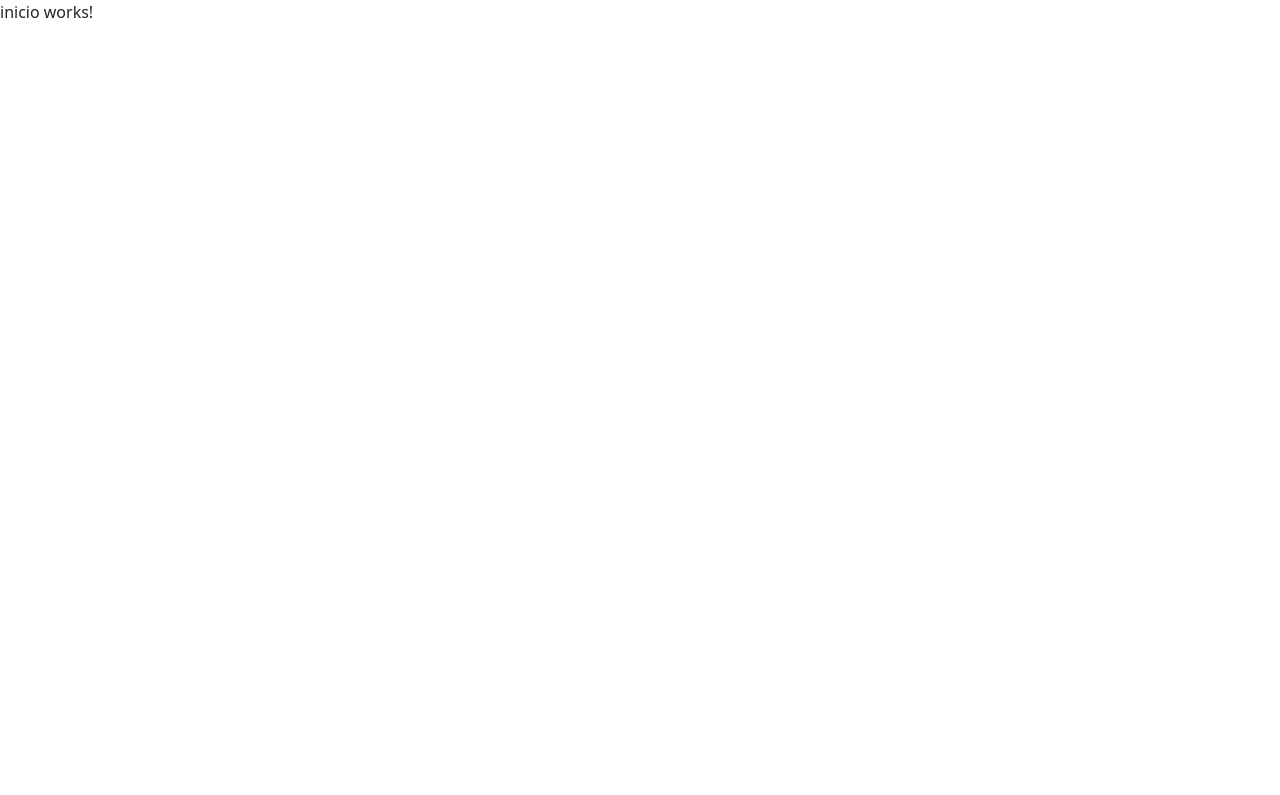
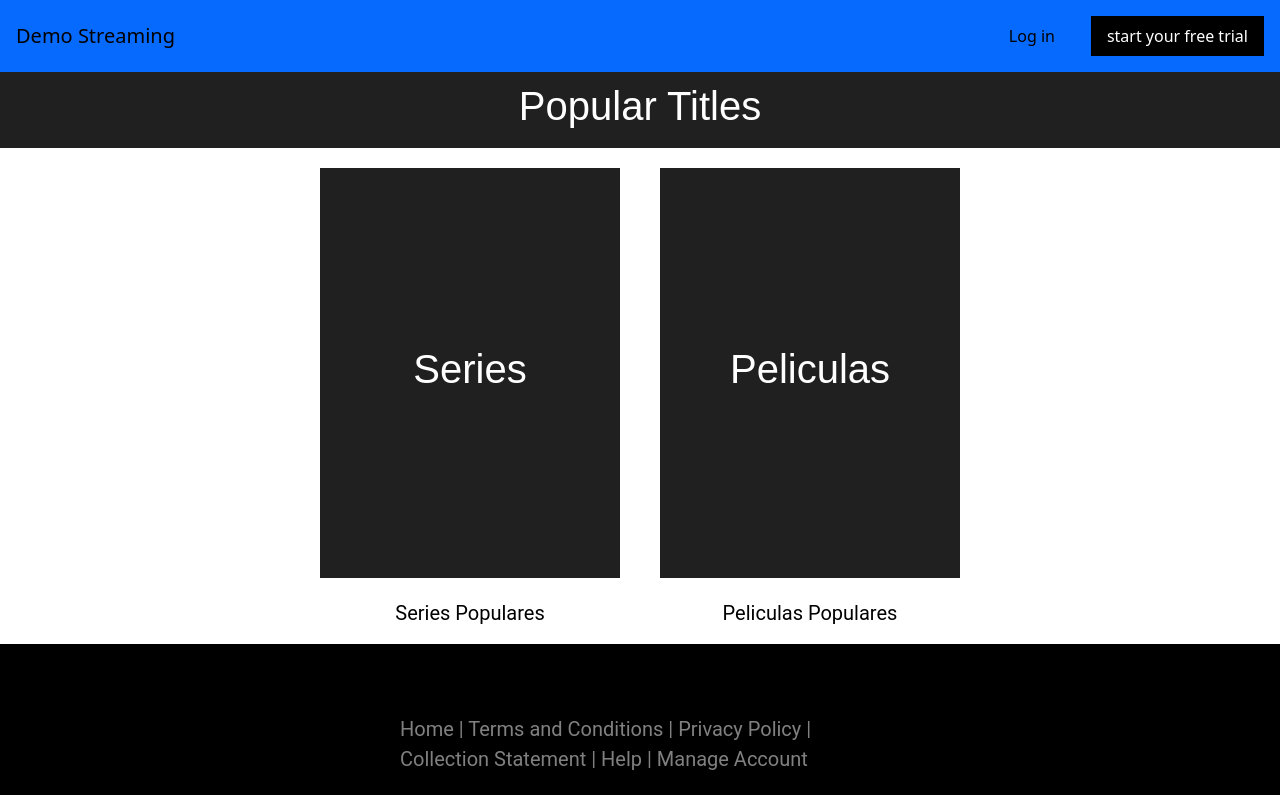
Before and after one commit to Christian-crypto-netu/Prueba_Tecnica, an Angular app: page /inicio-component in a window 1280 px wide. Shown: the top 795 px of the page. Built offline with nearby package versions, Linux system fonts and the light colour scheme.

Commit message:
nuevos cambios agregados

```diff
--- a/src/app/components/inicio/inicio.component.css
+++ b/src/app/components/inicio/inicio.component.css
@@ -0,0 +1,46 @@
+.titulo{
+  background-color: rgb(32, 32, 32);
+  padding: 10px;
+  color: white;
+  text-align: center;
+  font-family: 'Martian Mono', monospace;
+  font-family: 'Nunito', sans-serif;
+}
+
+.container{
+  display: flex;
+  align-items: center;
+  justify-content: center;
+}
+
+.container a{
+  text-decoration: none;
+  color: white;
+}
+
+.content{
+  display: flex;
+  align-items: center;
+  justify-content: center;
+  height: 410px;
+  width: 300px;
+  background-color: rgb(32, 32, 32);
+  margin: 20px;
+  font-family: 'Martian Mono', monospace;
+  font-family: 'Nunito', sans-serif;
+  opacity: 1;
+}
+
+.content:hover{
+  opacity: 0.6;
+}
+
+a > p{
+  color: black;
+  text-align: center;
+  font-size: 20px;
+  font-family: 'Inclusive Sans', sans-serif;
+  font-family: 'Martian Mono', monospace;
+  font-family: 'Nunito', sans-serif;
+  font-family: 'Roboto', sans-serif;
+}
--- a/src/app/components/inicio/inicio.component.html
+++ b/src/app/components/inicio/inicio.component.html
@@ -1 +1,21 @@
-<p>inicio works!</p>
+<app-navbar></app-navbar>
+
+<div class="titulo">
+    <h1>Popular Titles</h1>
+</div>
+<div class="container">
+    <a routerLink="/series-component">
+        <div class="content">
+            <h1>Series</h1>
+        </div>
+        <p>Series Populares</p>
+    </a>
+    <a routerLink="/peliculas-component">
+        <div class="content">
+            <h1>Peliculas</h1>
+        </div>
+        <p>Peliculas Populares </p>
+    </a>
+</div>
+
+<app-footer></app-footer>
--- a/src/app/components/navbar/navbar.component.html
+++ b/src/app/components/navbar/navbar.component.html
@@ -4,10 +4,10 @@
     <a href="#" class="navbar-brand"></a>
     <ul class="nav justify-content-end">
       <li class="nav-item">
-        <a class="nav-link login p-8" aria-current="page" href="#">Log in</a>
+        <a class="nav-link login p-8" aria-current="page" routerLink="/inicio-component">Log in</a>
       </li>
       <li class="nav-item">
-        <a class="nav-link freeTrial" href="#">start your free trial</a>
+        <a class="nav-link freeTrial" routerLink="/inicio">start your free trial</a>
       </li>
     </ul>
   </div>
--- a/src/app/components/peliculas/peliculas.component.css
+++ b/src/app/components/peliculas/peliculas.component.css
@@ -44,6 +44,9 @@ p {
 }
 
 .popup {
+  border-radius: 10px;
+  border-color: black;
+  border: solid 2px;
   position: fixed;
   top: 50%;
   left: 50%;
@@ -52,7 +55,11 @@ p {
   padding: 20px;
   box-shadow: 0px 4px 6px rgba(0, 0, 0, 0.1);
   z-index: 1000;
+  max-width: 70%;
+  max-height: 70%;
+  overflow: auto;
 }
+
 
 .popup img {
   max-width: 100%;
--- a/src/app/components/series/series.component.css
+++ b/src/app/components/series/series.component.css
@@ -45,6 +45,9 @@ p {
 
 
 .popup {
+  border-radius: 10px;
+  border-color: black;
+  border: solid 2px;
   position: fixed;
   top: 50%;
   left: 50%;
@@ -53,7 +56,11 @@ p {
   padding: 20px;
   box-shadow: 0px 4px 6px rgba(0, 0, 0, 0.1);
   z-index: 1000;
+  max-width: 70%;
+  max-height: 70%;
+  overflow: auto;
 }
+
 
 .popup img {
   max-width: 100%;
--- a/src/app/components/series/series.component.ts
+++ b/src/app/components/series/series.component.ts
@@ -27,17 +27,14 @@ export class SeriesComponent implements OnInit {
   }
 
   onMouseOver(index: number) {
-    // Aplicar efecto de reducción de opacidad y borde blanco al posicionar el mouse sobre el resultado
     document.getElementsByClassName('result-box')[index].classList.add('hovered');
   }
 
   onMouseOut(index: number) {
-    // Remover efecto de reducción de opacidad y borde blanco al quitar el mouse del resultado
     document.getElementsByClassName('result-box')[index].classList.remove('hovered');
   }
 
   openPopup(series: any) {
-    // Abrir un popup mostrando la información completa de la serie seleccionada
     this.selectedSeries = series;
   }
   closePopup() {
```
